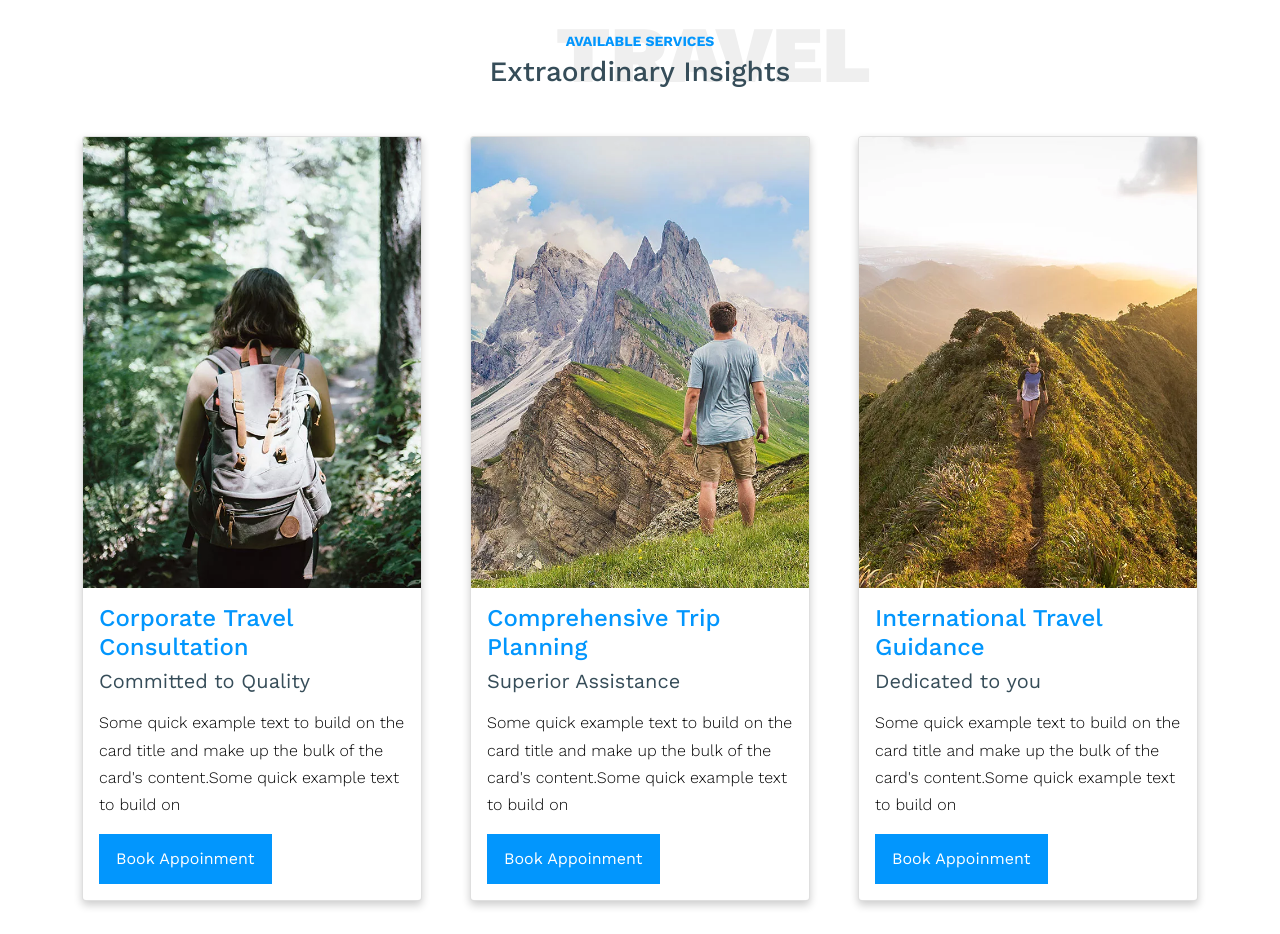
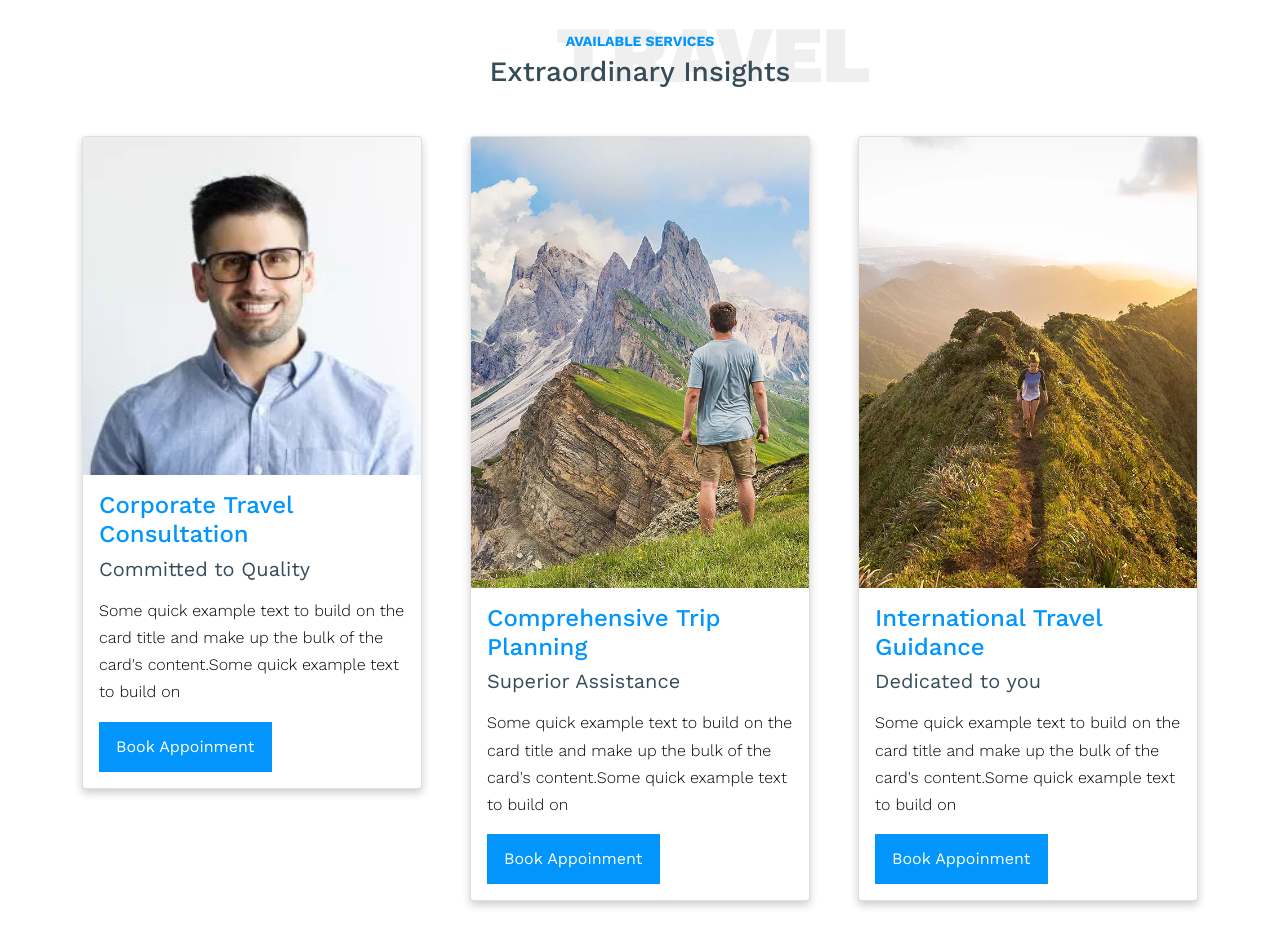
Before and after one commit to Risad212/TravelChiqllc, a plain HTML site: page index.html in a window 1280 px wide. Shown: the part 1460-2394 px from the top of the page. Drawn offline with nearby package versions, Linux system fonts and the light colour scheme.

Commit message:
Update index.html

```diff
--- a/index.html
+++ b/index.html
@@ -123,7 +123,7 @@
          <div class="row g-5">
             <div class="col-lg-4 col-md-6 col-sm-12" data-aos="fade-up" data-aos-duration="1000">
                <div class="card">
-                  <img src="assets/media/item.webp" class="card-img-top" alt="item">
+                  <img src="assets/media/team.webp" class="card-img-top" alt="item">
                   <div class="card-body">
                      <h4 class="card-title">Corporate Travel Consultation</h4>
                      <h5 class="card-title">Committed to Quality</h5>
```
